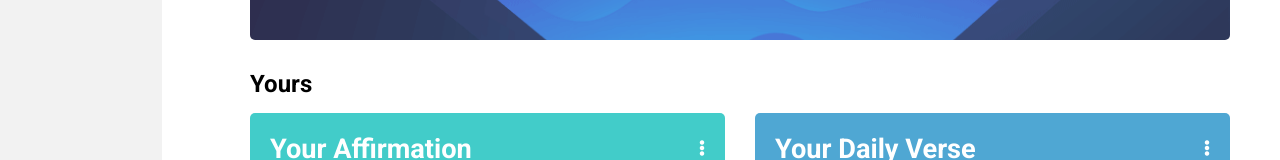
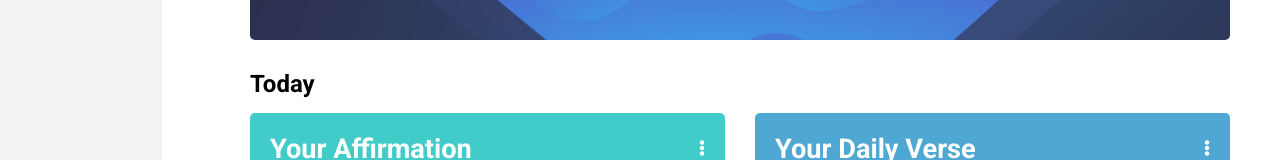
Before and after one commit to emmanuelojiji/affirmations, a React (Create React App) app: page / in a window 1280 px wide. Shown: the part 226-386 px from the top of the page. Built offline with nearby package versions, Linux system fonts and the light colour scheme.

Commit message:
Changed 'Yours' to 'Today'

```diff
--- a/src/components/Home.js
+++ b/src/components/Home.js
@@ -6,7 +6,7 @@ const Home = (props) => {
   return (
     <section className="Home">
       <div className="landscape"></div>
-      <h2 className="section-title">Yours</h2>
+      <h2 className="section-title">Today</h2>
       <div class="quote-verse-wrap">
         <Quote backgroundColor="#42ccc9" />
         <Verse backgroundColor="#4fa7d3" />
```
